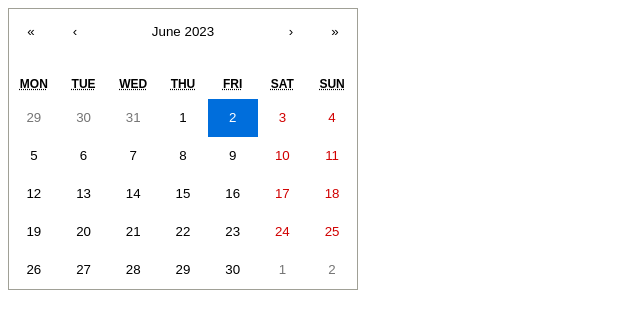
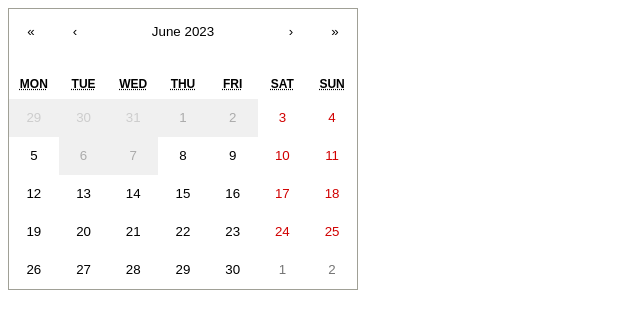
Before and after one commit to lukacasey/soulFlex.client, a React (Create React App) app: page / in a window 1280 px wide. Shown: the top 328 px of the page, without its empty margins (0-640 px from the left). Built offline with nearby package versions, Linux system fonts and the light colour scheme.

Commit message:
disable dates after three months

```diff
--- a/src/components/booking/Bookings.js
+++ b/src/components/booking/Bookings.js
@@ -1,9 +1,7 @@
 import React, { useState } from "react";
-
 // react calendar https://www.npmjs.com/package/react-calendar
 // recipes for more specific details https://github.com/wojtekmaj/react-calendar/wiki/Recipes
 import Calendar from "react-calendar";
-// default React-Calendar styling
 import "react-calendar/dist/Calendar.css";
 
 export default function Bookings() {
@@ -15,10 +13,39 @@ export default function Bookings() {
     console.log(date);
   }
 
+  function tileDisabled({ date, view }) {
+    // Disable past dates
+    if (view === "month" && date <= new Date()) {
+      return true;
+    }
+
+    // disable dates over 3 months
+    const futureLimit = new Date();
+    futureLimit.setMonth(futureLimit.getMonth() + 3); // Set the future limit to three months from today
+    if (date > futureLimit) {
+      return true;
+    }
+
+    // Disable specific dates
+    const disabledDates = [
+      // Add your disabled dates here
+      new Date("2023-06-06"),
+      new Date("2023-06-07"),
+    ];
+
+    return disabledDates.some(
+      (disabledDate) => date.toDateString() === disabledDate.toDateString()
+    );
+  }
+
   return (
     <>
       <div>
-        <Calendar onChange={onChange} value={value} />
+        <Calendar
+          onChange={onChange}
+          value={value}
+          tileDisabled={tileDisabled}
+        />
       </div>
     </>
   );
```
